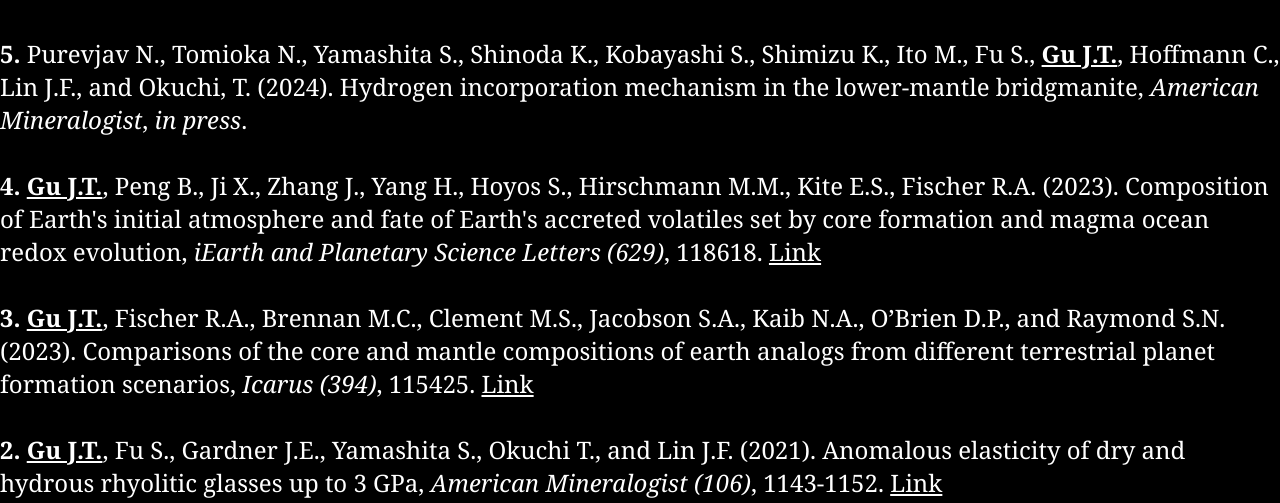
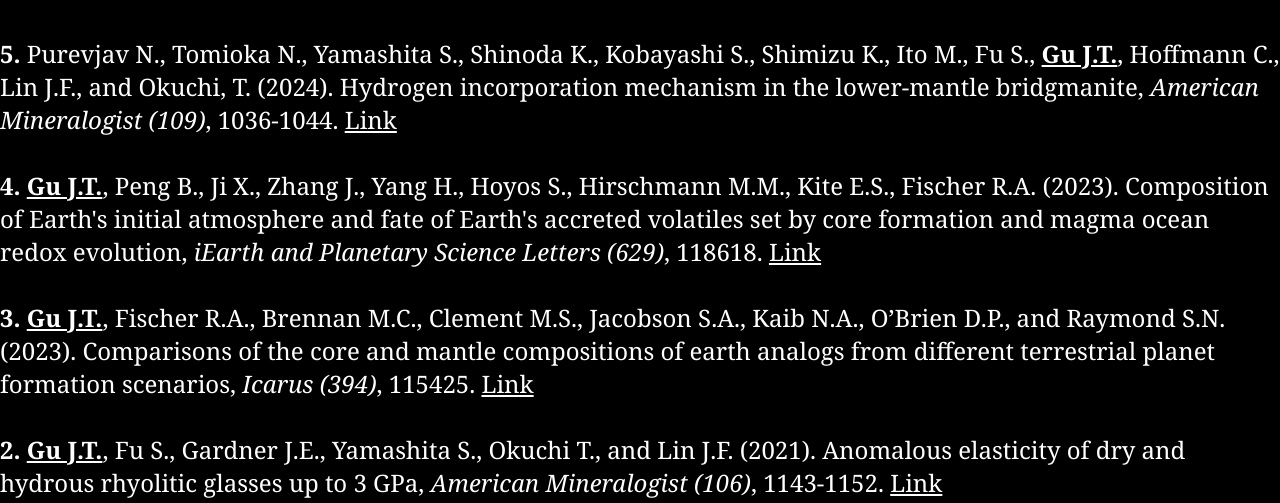
Before and after one commit to jessetgu/jessetgu.github.io, a plain HTML site: page publications.html in a window 1280 px wide. Shown: the part 297-800 px from the top of the page. Drawn offline with Linux system fonts and the light colour scheme.

Commit message:
Update publications.html

```diff
--- a/publications.html
+++ b/publications.html
@@ -23,7 +23,7 @@
     <h2>Publications</h2>
     <br>
     <p style="font-size:24px";>
-        <b>5.</b> Purevjav N., Tomioka N., Yamashita S., Shinoda K., Kobayashi S., Shimizu K., Ito M., Fu S., <b><u>Gu J.T.</u></b>, Hoffmann C., Lin J.F., and Okuchi, T. (2024). Hydrogen incorporation mechanism in the lower-mantle bridgmanite, <i>American Mineralogist</i>, <i>in press</i>.
+        <b>5.</b> Purevjav N., Tomioka N., Yamashita S., Shinoda K., Kobayashi S., Shimizu K., Ito M., Fu S., <b><u>Gu J.T.</u></b>, Hoffmann C., Lin J.F., and Okuchi, T. (2024). Hydrogen incorporation mechanism in the lower-mantle bridgmanite, <i>American Mineralogist (109)</i>, 1036-1044. <a href="https://doi.org/10.2138/am-2022-8680" target = "_blank">Link</a>
         <br><br>
         <b>4.</b> <b><u>Gu J.T.</u></b>, Peng B., Ji X., Zhang J., Yang H., Hoyos S., Hirschmann M.M., Kite E.S., Fischer R.A. (2023). Composition of Earth's initial atmosphere and fate of Earth's accreted volatiles set by core formation and magma ocean redox evolution, <i>iEarth and Planetary Science Letters (629)</i>, 118618. <a href="https://doi.org/10.1016/j.epsl.2024.118618" target = "_blank">Link</a>
         <br><br>
```
